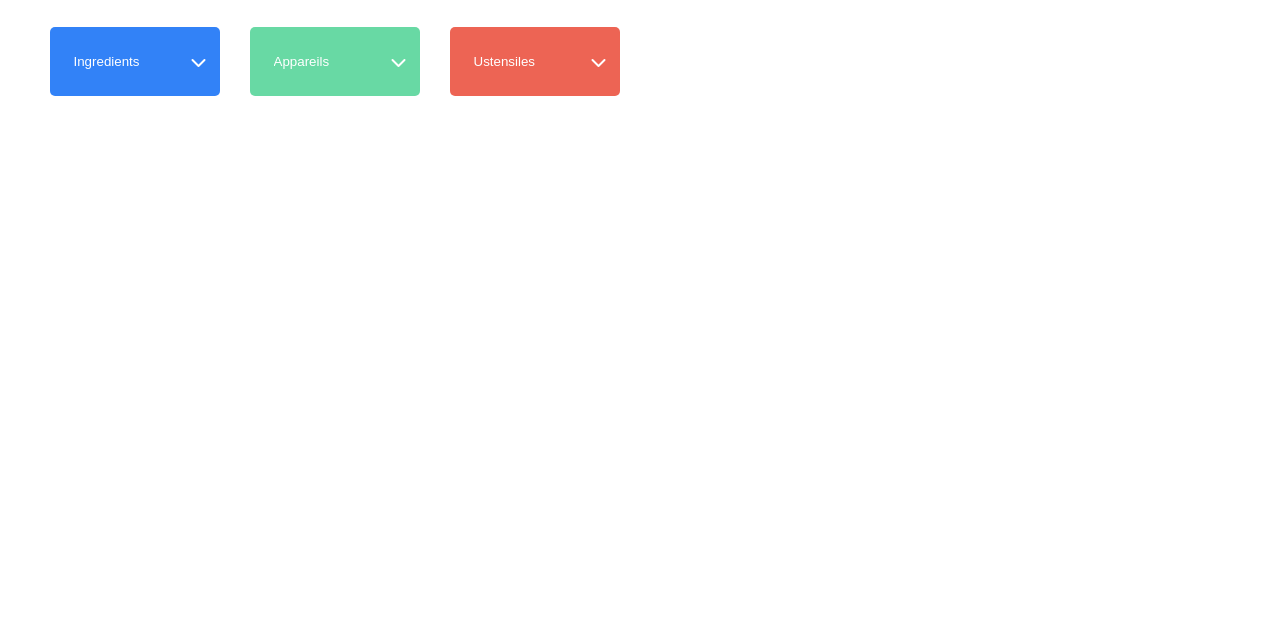
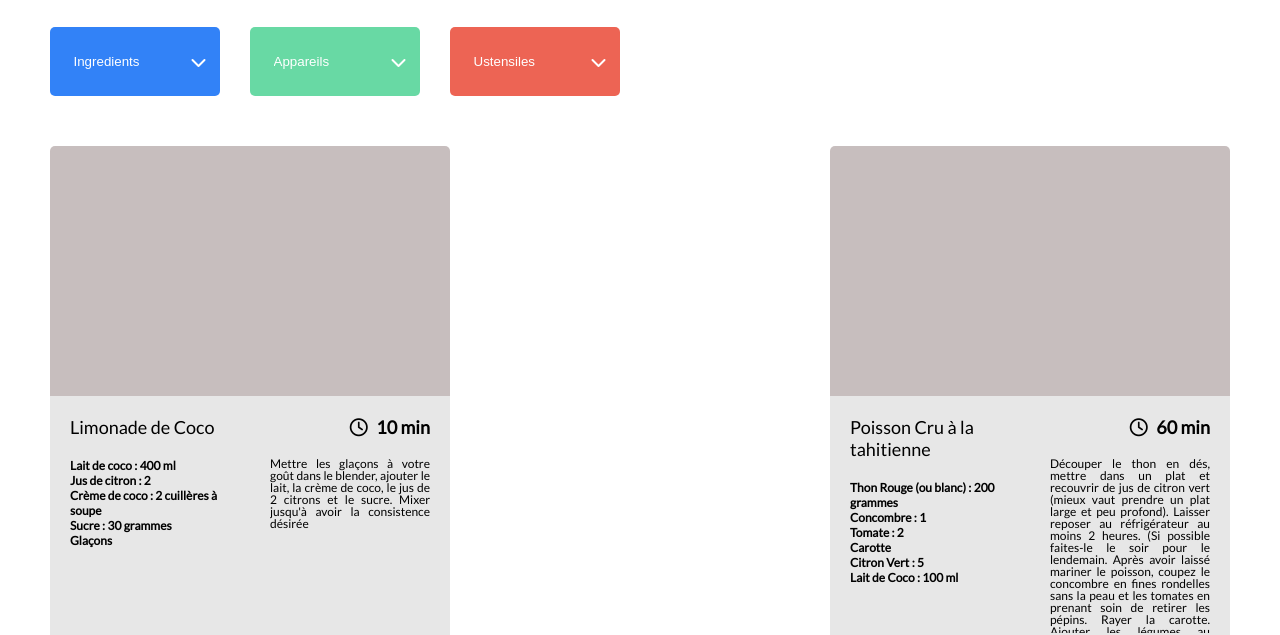
Before and after one commit to sergyth/SaniNounkwaSergeThierry_7_13062022, a plain HTML site: page index.html in a window 1280 px wide. Shown: the part 181-816 px from the top of the page. Drawn offline with Linux system fonts and the light colour scheme.

Commit message:
affichage des recettes completé.

```diff
--- a/css/style.css
+++ b/css/style.css
@@ -90,3 +90,65 @@ main {
 .filter:nth-child(3) .filter-input {
   background-color: #ed6454;
 }
+
+/************************ menu *************************/
+
+#recipes-wrapper{
+  margin-top: 50px;
+  display: flex;
+  flex-wrap: wrap;
+  justify-content: space-between;
+
+}
+.recipe-card{
+  width: 400px;
+  height: 500px;
+  margin-bottom: 20px;
+}
+.recipe-top{
+  height: 50%;
+  background: #C7BEBE;
+  border-radius: 5px 5px 0 0;
+}
+.recipe-bottom{
+  height: 50%;
+  background:#E7E7E7;
+  border-radius: 0 0 5px 5px ;
+  display: flex;
+}
+.recipe-left,
+.recipe-right{
+  width: 50%;
+  margin-left: 20px;
+}
+.recipe-name{
+ margin-top: 20px;
+ font-weight: 400;
+ font-size: 18px;
+}
+.recipe-ingredients{
+ margin-top: 20px;
+ font-weight: 700;
+ font-size: 12px;
+}
+.time{
+  text-align: right;
+  margin :20px;
+  font-size: 18px;
+  font-weight: 700;
+}
+.clock{
+  margin-right: 5px;
+}
+.description{
+  font-size: 12px;
+  line-height: 12px;
+  margin-right: 20px;
+  text-align: justify;
+  overflow: hidden;
+  height: 70%;
+
+}
+.description:hover{
+  overflow: auto;
+}
--- a/data/recipes.js
+++ b/data/recipes.js
@@ -1,4 +1,4 @@
-const recipes = [
+export const recipes = [
     {
         "id": 1,
         "name" : "Limonade de Coco",
@@ -20,7 +20,7 @@ const recipes = [
             },
             {
                 "ingredient" : "Sucre",
-                "quantite" : 30,
+                "quantity" : 30,
                 "unit" : "grammes"
             },
             {
@@ -1724,3 +1724,5 @@ const recipes = [
         "ustensils":["rouleau à patisserie","fouet"]
     }
 ]
+
+export default recipes;
--- a/index.html
+++ b/index.html
@@ -45,10 +45,10 @@
           <input type="search" name="Ustensiles" class="filter-input" placeholder="Ustensiles"/>
           <i class="fa-solid fa-chevron-down"></i>
         </div>
-
       </div>
       <div id="recipes-wrapper"></div>
     </main>
-    <script src="script/index.js"></script>
+
+    <script src="script/index.js" type="module"></script>
   </body>
 </html>
--- a/script/index.js
+++ b/script/index.js
@@ -0,0 +1,54 @@
+import { recipes } from "../../data/recipes.js";
+
+export class Menu {
+  constructor(recipes) {
+    this.recipes = recipes;
+  }
+  /**
+   * je boucle sur la listes des recettes et pour chaque recette je crèe un tableau ingredientsArray dans lequel je mets
+   *  la liste des ingredients de la recette en question et enfin je boucle sur le nouveau tableau pour lister les recettes
+   * ingredients un pour un afin de pouvoir les afficher
+   */
+  createRecipesMenu() {
+    recipes.forEach((recipe) => {
+      let ingredientsArray = [];
+      let ingredient = "";
+      ingredientsArray = recipe.ingredients;
+      for (let i = 0; i < ingredientsArray.length; i++) {
+        if (!ingredientsArray[i].unit && ingredientsArray[i].quantity) {
+          ingredient += `${ingredientsArray[i].ingredient} : ${ingredientsArray[i].quantity}<br>`;
+        } else if (!ingredientsArray[i].unit && !ingredientsArray[i].quantity) {
+          ingredient += `${ingredientsArray[i].ingredient}<br>`;
+        } else {
+          ingredient += `${ingredientsArray[i].ingredient} : ${ingredientsArray[i].quantity} ${ingredientsArray[i].unit}<br>`;
+        }
+        console.log(ingredient);
+      }
+      const recipesWrapper = document.getElementById("recipes-wrapper");
+      recipesWrapper.innerHTML += createRecipeCard(recipe, ingredient);
+    });
+  }
+}
+
+Menu = new Menu(recipes);
+Menu.createRecipesMenu();
+export default Menu;
+
+function createRecipeCard(recipe, ingredient) {
+  return `
+   <div class='recipe-card'>
+     <div class='recipe-top'></div>
+     <div class='recipe-bottom'>
+       <div class='recipe-left'>
+         <div class='recipe-name'>${recipe.name}</div>
+         <div class='recipe-ingredients'>${ingredient}</div>
+       </div>
+       <div class='recipe-right'>
+         <div class='time'>
+            <i class="fa-regular fa-clock clock" ></i> ${recipe.time} min
+         </div>
+         <div class='description'>${recipe.description}</div>
+       </div>
+     </div>
+   </div>`;
+}
```
Also changed, not shown: 1 other file.
